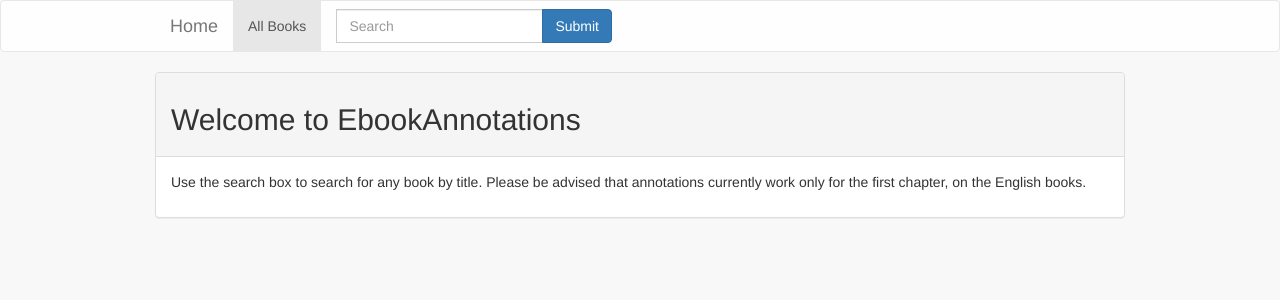
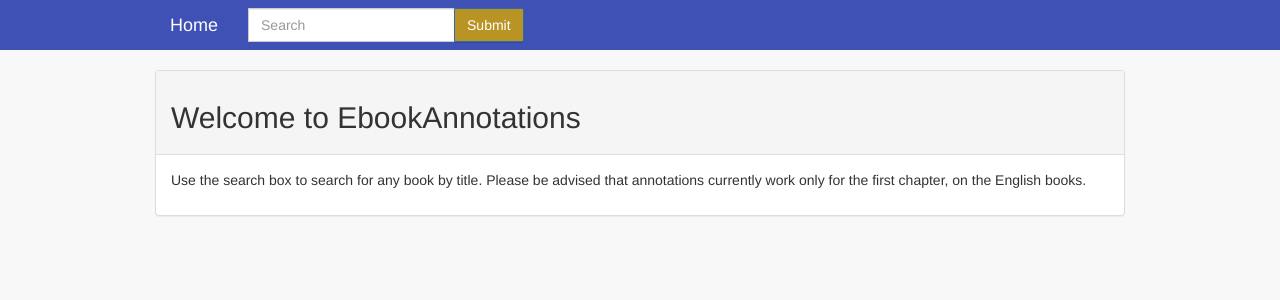
Before and after one commit to dragosthealex/ebook-annotations, a PHP site: page / in a window 1280 px wide. Shown: the top 300 px of the page. Run offline with PHP 8.4, Linux system fonts and the light colour scheme; data that the repository does not hold is empty.

Commit message:
Styled text. styled header

```diff
--- a/ea_reader/templates/header.php
+++ b/ea_reader/templates/header.php
@@ -30,7 +30,7 @@ include_once 'default.php';
           </div>
           <div class="collapse navbar-collapse" id="main-nav-collapse">
             <ul class="nav navbar-nav">
-              <li class="active"><a href="#">All Books <span class="sr-only">(current)</span></a></li>
+              <!-- <li class="active"><a href="#">All Books <span class="sr-only">(current)</span></a></li> -->
               <?php
               if(isset($_GET['id'])) {
                 // Means we are on book page
--- a/ea_reader/www/css/global.css
+++ b/ea_reader/www/css/global.css
@@ -5,6 +5,35 @@ body {
 
 a {
   text-decoration: none;
+}
+#main-content {
+}
+.header {
+  width: 100%;
+  z-index: 1000;
+}
+.navbar.navbar-default {
+  background-color: #3F51B5;
+  border: none;
+  border-radius: 0;
+}
+.header .navbar .navbar-brand,
+.header .navbar ul > li > a {
+  color: #fefefe;
+}
+.header .navbar ul > li > a:hover {
+  color: #cfcfcf;
+}
+.header .btn-primary {
+  background-color: #ba9325;
+  border-radius: 2px;
+  box-shadow: 0 1px 2px -1px rgba(0,0,0,0.4);
+}
+.header .btn-primary:active,
+.header .btn-primary:hover:active,
+.header .btn-primary:focus {
+  background-color: #957720;
+  border: none;
 }
 .book-result {
   background: white;
@@ -38,10 +67,6 @@ a {
 
 .popover {
   max-width: 500px;
-}
-
-.header .navbar-default {
-  background-color: #fefefe;
 }
 
 .title {
@@ -82,6 +107,8 @@ a {
 
 .chapter .chapter-body {
   text-align: justify;
+  font-size: 16px;
+  line-height: 1.55
 }
 
 .annotation {
@@ -100,12 +127,15 @@ a {
   height: 50px;
   padding: 15px 0;
   text-align: center;
-  color: #333;
+  color: #fefefe;
   border: none;
   box-shadow: 0 2px 5px 0 rgba(0,0,0,0.4);
 }
+.btn-round:hover {
+  color: #eee;
+}
 .btn-primary.btn-round {
-  background-color: rgba(65, 154, 231, 0.64);
+  background-color: rgba(63, 81, 181, 0.89);
 }
 @media (min-width: 1200px){
   .container {
```
